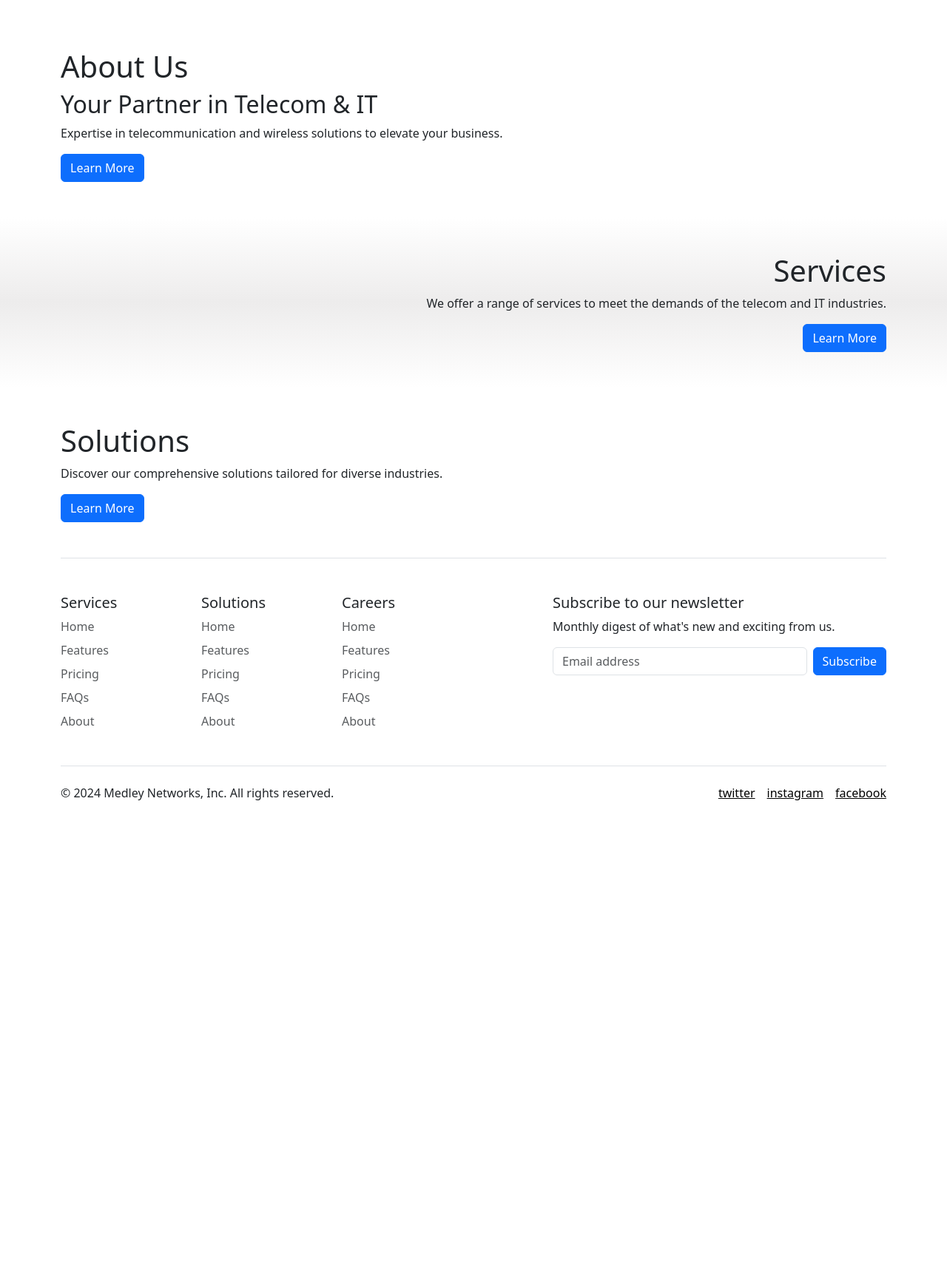
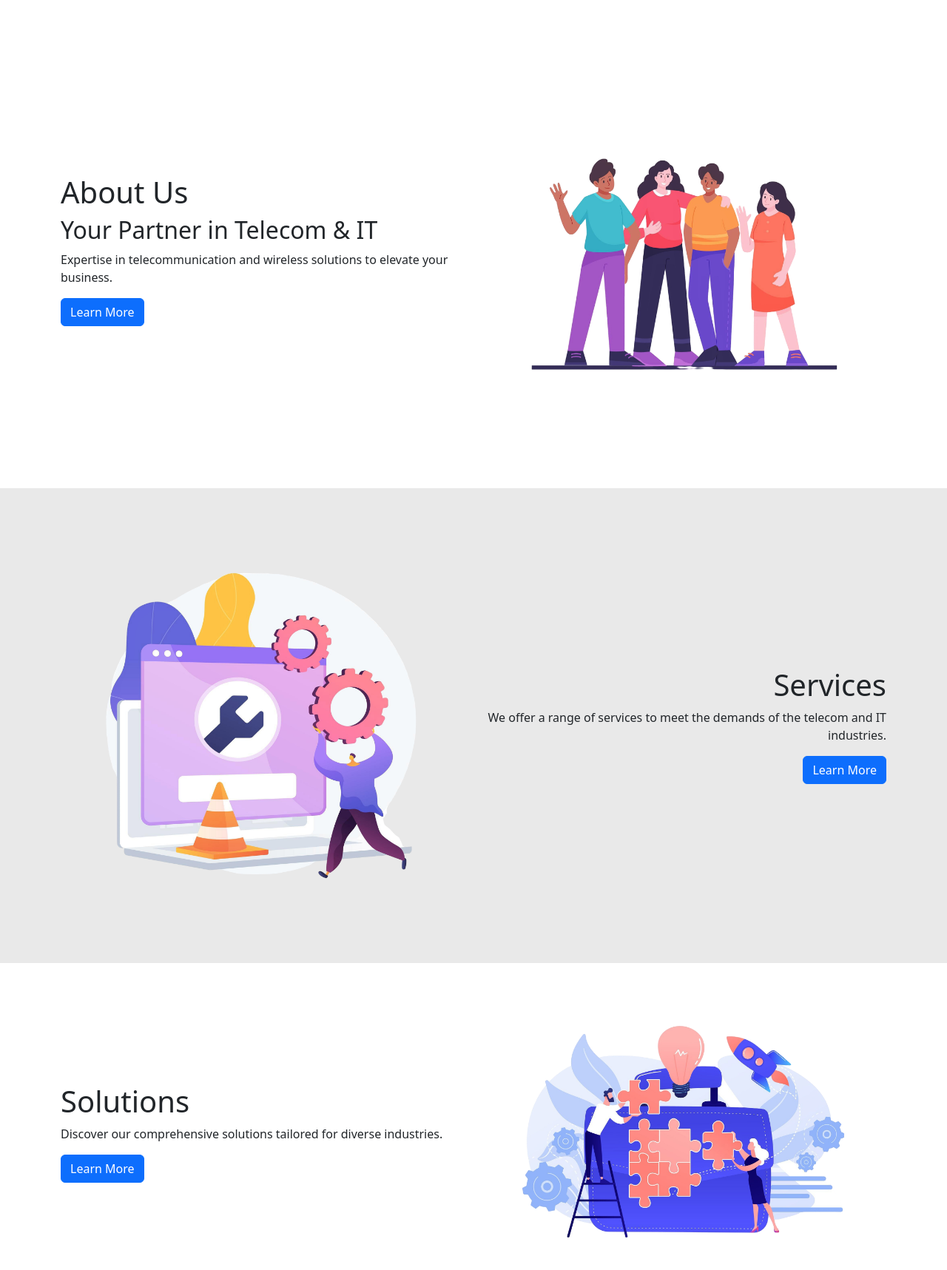
Before and after one commit to AneeshSharma9/MedleyWebsite, a plain HTML site: page index.html in a window 1280 px wide. Shown: the part 860-2577 px from the top of the page at 74% size. Before the commit the page ends 2056 px from the top, so only its background shows below. Drawn offline with nearby package versions, Linux system fonts and the light colour scheme.

Commit message:
added some temporary images and styling

```diff
--- a/index.html
+++ b/index.html
@@ -56,38 +56,54 @@
     </header>
 
     <div class="marquee">
-        <img class="item item1" src="assets/verizon.png" alt="Company 1">
-        <img class="item item2" src="assets/alcatel.png" alt="Company 2">
-        <img class="item item3" src="assets/Brook.png" alt="Company 3">
-        <img class="item item4" src="assets/amatel.png" alt="Company 3">
-        <img class="item item5" src="assets/ericsson.png" alt="Company 3">
+        <img class="item item1" src="assets/verizon.png" alt="Verizon">
+        <img class="item item2" src="assets/alcatel.png" alt="Alcatel">
+        <img class="item item3" src="assets/Brook.png" alt="Brook">
+        <img class="item item4" src="assets/amatel.png" alt="Amatel">
+        <img class="item item5" src="assets/ericsson.png" alt="Ericsson">
     </div>
 
-    <div id="about" class="container py-5 ">
-        <h1 class="">About Us</h1>
-        <div class="">
+    <div id="about" class=" sections container py-5">
+        <div class="row">
+            <div class="col-md-6">
+                <h1>About Us</h1>
                 <h2>Your Partner in Telecom & IT</h2>
                 <p>Expertise in telecommunication and wireless solutions to elevate your business.</p>
                 <a href="#" class="btn btn-primary">Learn More</a>
             </div>
+            <div class="col-md-6">
+                <img src="assets/about_us.png" alt="About Us Image" class="section-image">
+            </div>
+        </div>
     </div>
 
-    <div class="outer">
+    <div class="sections outer">
         <div id="services" class="container py-5">
+            <div class="row">
+                <div class=" col-md-6">
+                    <img src="assets/services.png" alt="About Us Image" class="section-image">
+                </div>
+                <div class="col-md-6">
                     <h1 class="">Services</h1>
                     <p class="">We offer a range of services to meet the demands of the telecom and IT industries.</p>
-            <div class="">
                     <a href="#" class="btn btn-primary">Learn More</a>
                 </div>
             </div>
         </div>
+    </div>
 
-    <div id="solutions" class="container py-5">
+    <div id="solutions" class="sections container py-5">
+        <div class="row">
+            <div class="col-md-6">
                 <h1 class="">Solutions</h1>
                 <p class="">Discover our comprehensive solutions tailored for diverse industries.</p>
-        <div class="">
                 <a href="#" class="btn btn-primary">Learn More</a>
             </div>
+            <div class="col-md-6">
+                <img src="assets/solutions.png" alt="About Us Image" class="section-image">
+            </div>
+        </div>
+
     </div>
 
     <div class="container">
--- a/styles.css
+++ b/styles.css
@@ -11,7 +11,7 @@
 
 
 .outer {
-    background: linear-gradient(to bottom, white, rgb(237, 236, 236), white);
+    background-color: rgb(233, 233, 233);
     text-align: right;
 }
 
@@ -77,3 +77,19 @@
 .item5 {
     animation-delay: calc(30s / 5 * (5 - 5) * -1);
 }
+
+.sections .row {
+    display: flex;
+    align-items: center; /* Vertically center the content */
+    justify-content: space-between; /* Spread out the content with space between */
+}
+
+#sections .col-md-6 {
+    flex: 1;
+}
+
+.section-image {
+    max-width: 100%;  /* Ensures the image is responsive */
+    height: auto;  /* Maintain aspect ratio */
+    border-radius: 8px;  /* Optional: adds rounded corners */
+}
```
Also changed, not shown: assets/about_us.png (added), assets/services.png (added), assets/solutions.png (added). Lines whose indentation alone changed are shown as unchanged.
